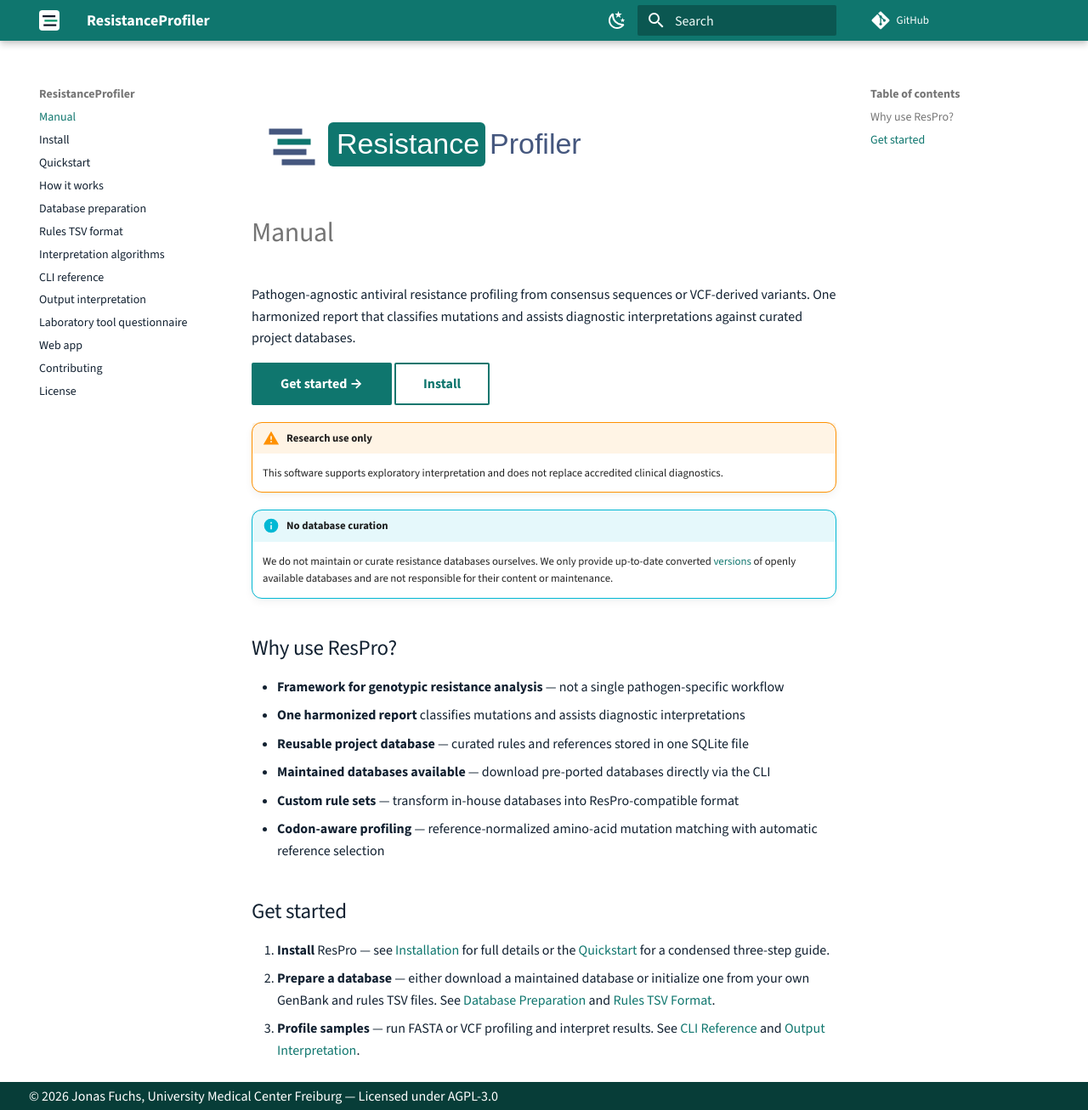
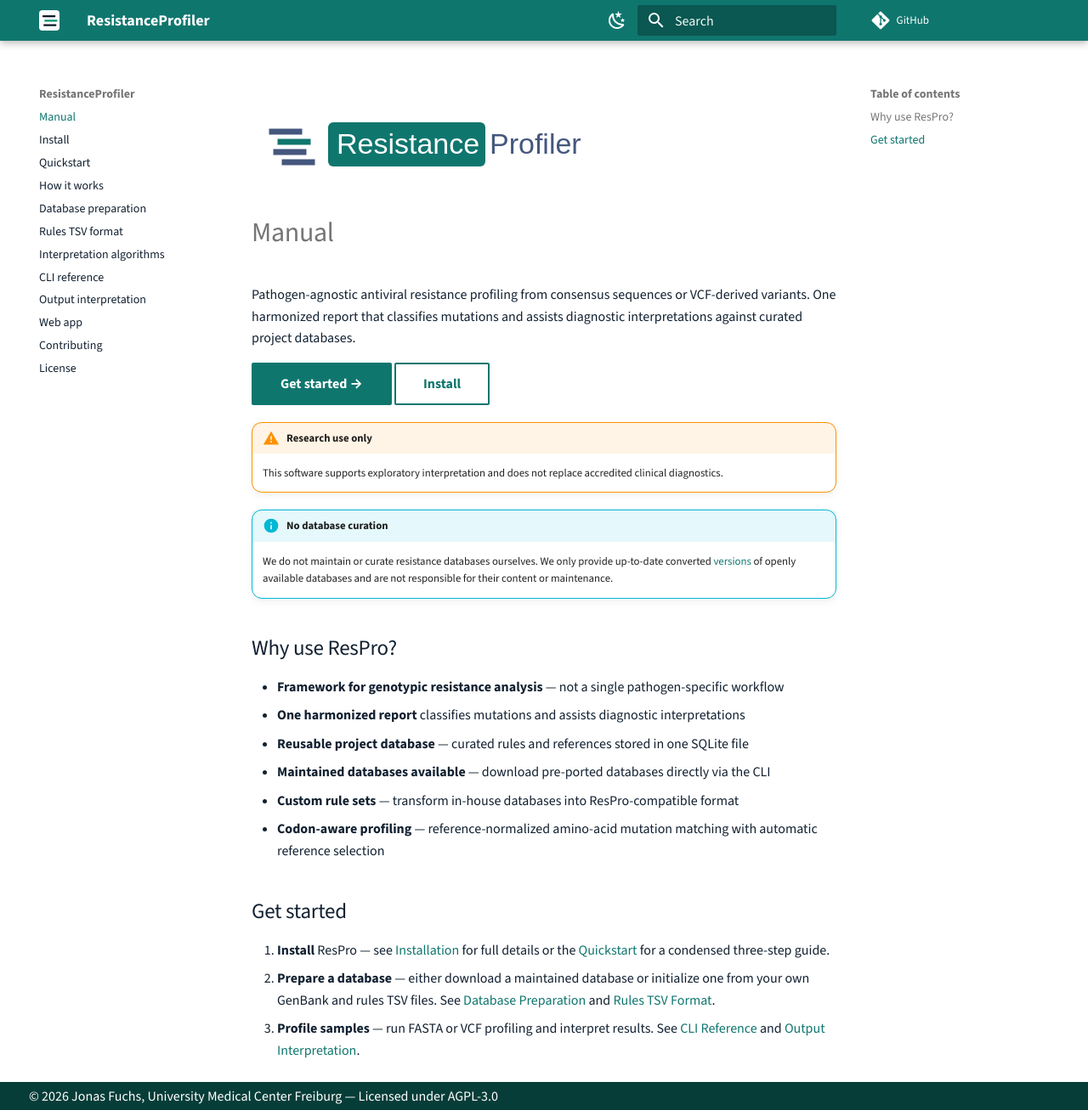
Before and after one commit to the-foxlab/ResistanceProfiler, an MkDocs documentation site: the page built from docs/docs/index.md, in a window 1280 px wide and 1307 px high. Shown: the whole window at 85% size. Built offline with MkDocs 1.6.1 and Material for MkDocs 9.7.7, drawn with Linux system fonts in a browser that asks for light colours; comment, search, counter and statistics services are not loaded.

Commit message:
Update mkdocs.yml to remove questionnaire entry
Removed 'Laboratory tool questionnaire' from navigation.

```diff
--- a/docs/mkdocs.yml
+++ b/docs/mkdocs.yml
@@ -51,7 +51,6 @@ nav:
   - Interpretation algorithms: algorithms.md
   - CLI reference: cli-reference.md
   - Output interpretation: output.md
-  - Laboratory tool questionnaire: laboratory-tool-questionnaire.md
   - Web app: webapp.md
   - Contributing: contributing.md
   - License: license.md
```
